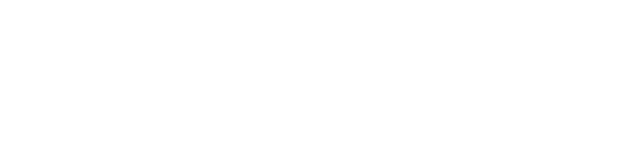
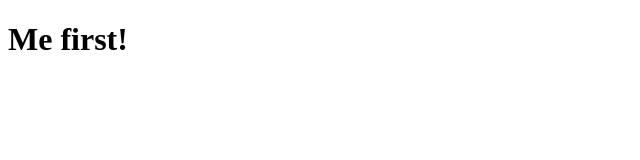
Before and after one commit to gorilla-projects/hifi-stuff, a website: page index.html in a window 1280 px wide. Shown: the whole page, without its empty margins (0-640 px from the left). Drawn offline with Linux system fonts and the light colour scheme.

Commit message:
Changed index html file

```diff
--- a/index.html
+++ b/index.html
@@ -7,6 +7,6 @@
     <title>Document</title>
 </head>
 <body>
-
+    <h1>Me first!</h1>
 </body>
 </html>
```
